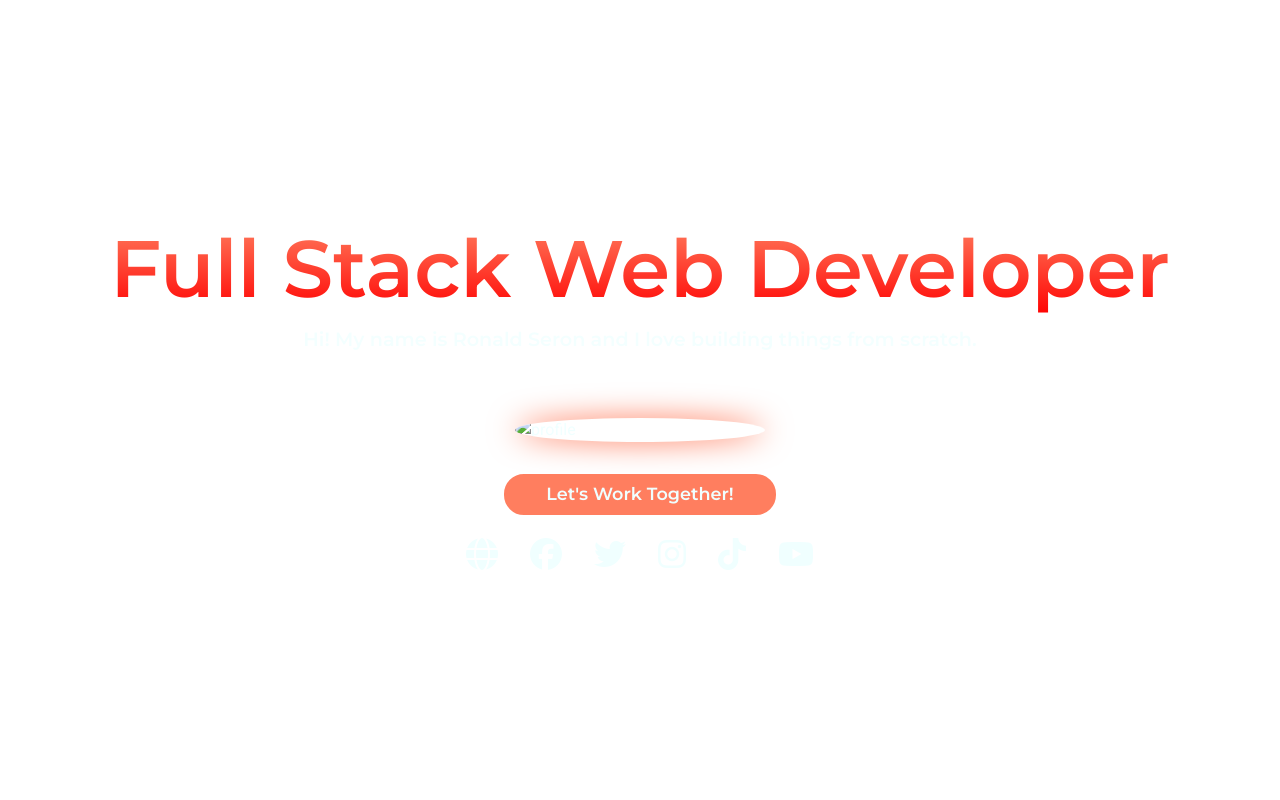
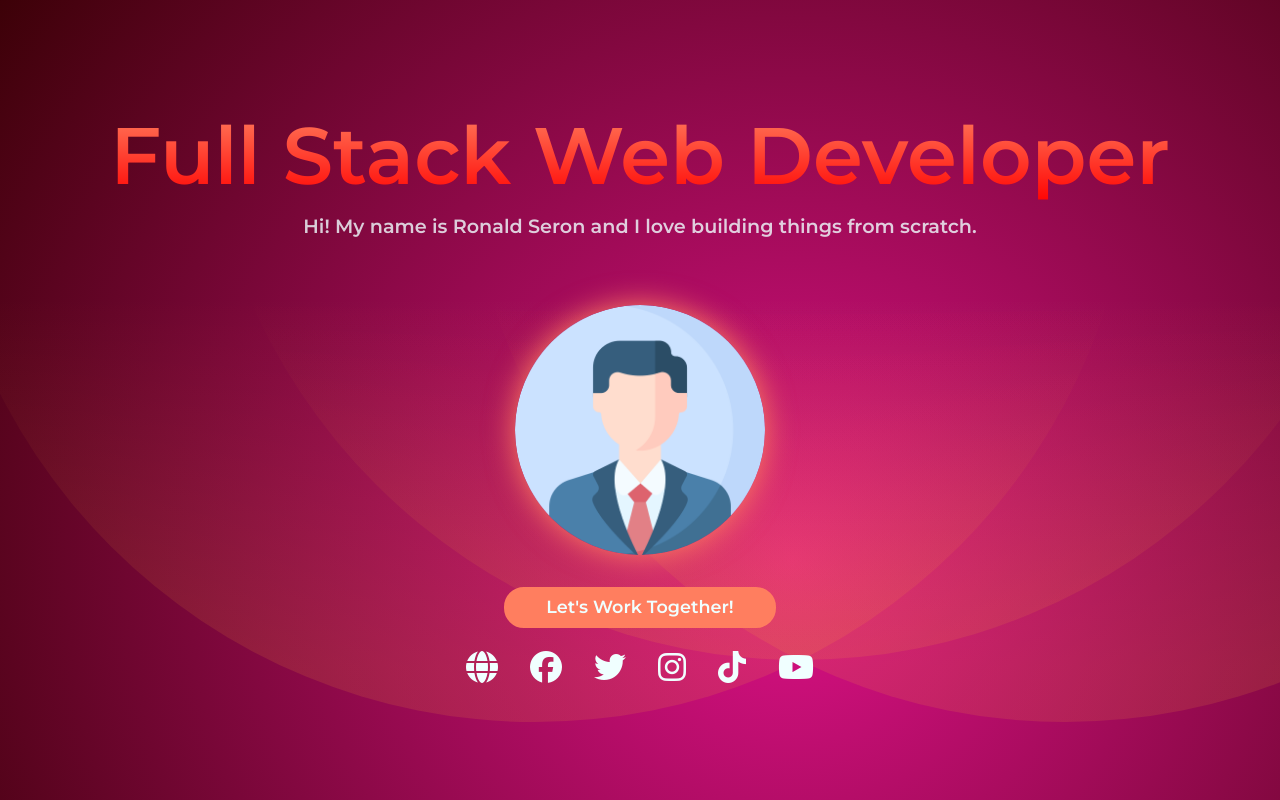
Before and after one commit to Ronse11/web-dev-simple-portfolio, a plain HTML site: page index.html in a window 1280 px wide. Drawn offline with nearby package versions, Linux system fonts and the light colour scheme; the site is published under a folder, as on GitHub Pages, so addresses that start at the root find nothing.

Commit message:
added . to img

```diff
--- a/index.html
+++ b/index.html
@@ -27,7 +27,7 @@
                     <h1>Full Stack Web Developer</h1>
                     <p class="text-center">Hi! My name is Ronald Seron and I love building things from scratch.</p>
                 </div>
-                <img id="profile" src="/images/profile.png" alt="profile">
+                <img id="profile" src="./images/profile.png" alt="profile">
                 <a href="mailto:seronronalddalida@gmail.com" class="">Let's Work Together!</a>
 
             </section>
--- a/style.css
+++ b/style.css
@@ -28,7 +28,7 @@ h1, p, a {
 }
 
 body {
-    background-image: url(/images/bg.svg);
+    background-image: url(./images/bg.svg);
     background-size: cover;
     background-attachment: fixed;
     height: 100vh;
```
